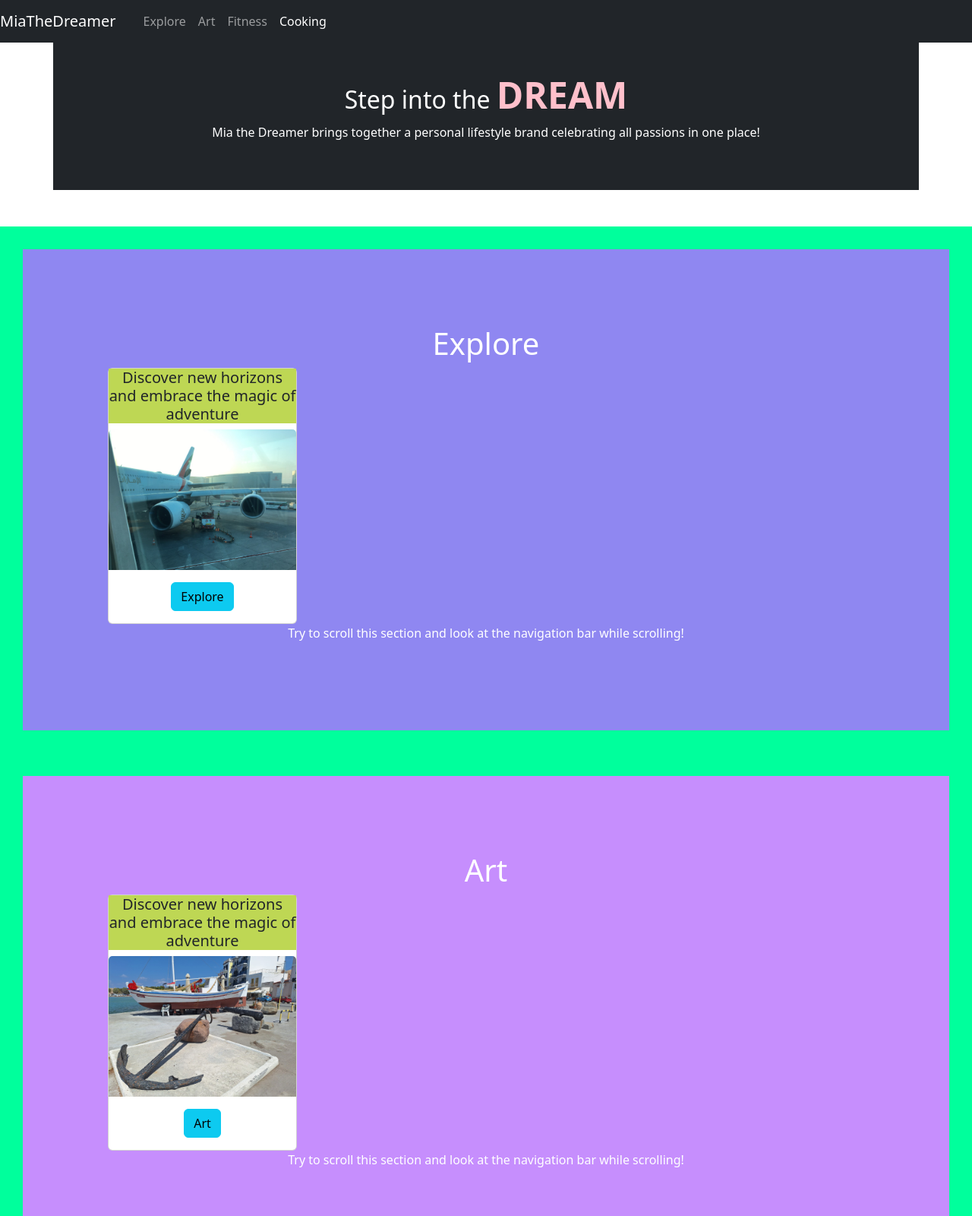
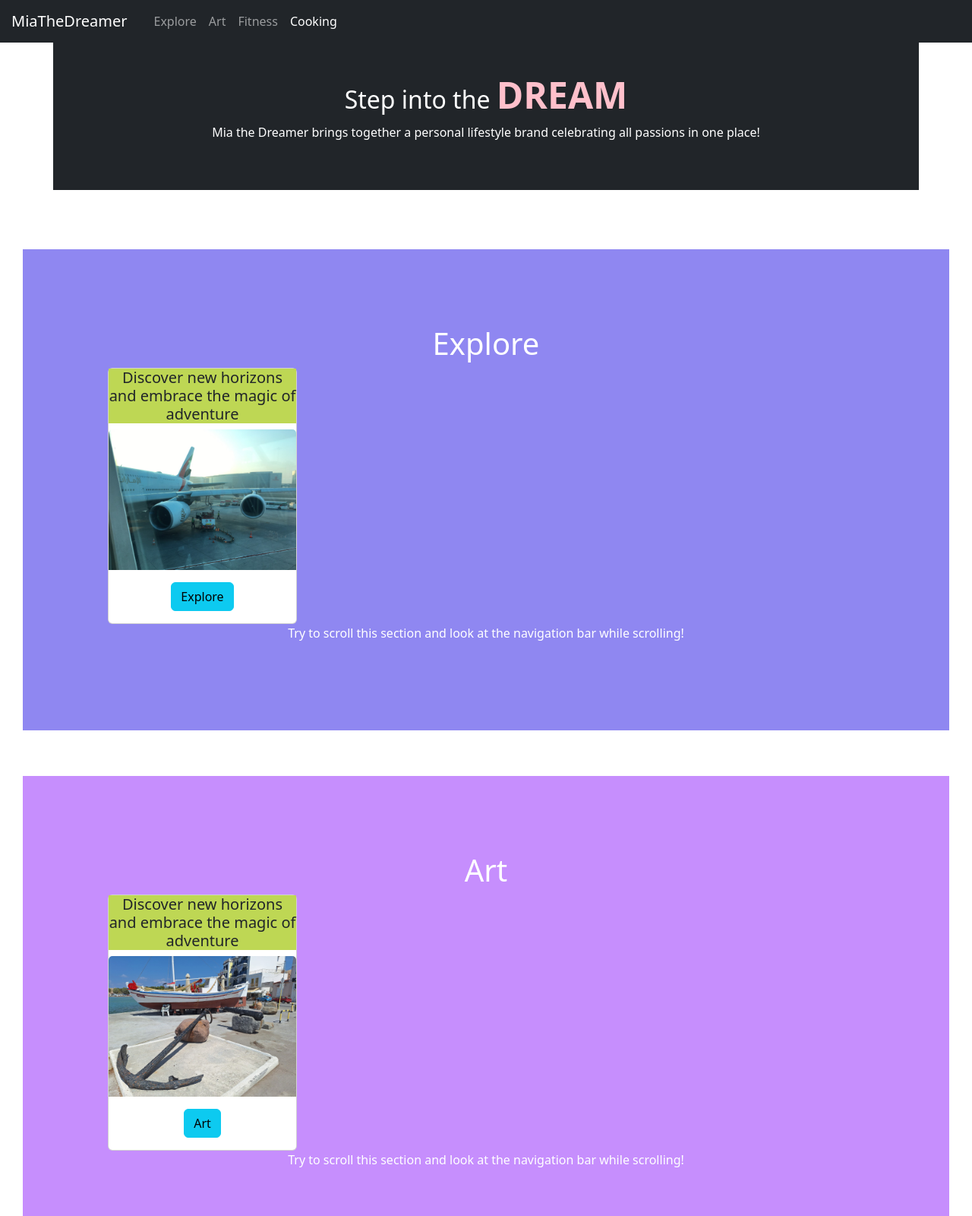
Before and after one commit to TiMiaRish15/miablog, a plain HTML site: page index.html in a window 1280 px wide. Shown: the top 1600 px of the page at 76% size. Drawn offline with nearby package versions, Linux system fonts and the light colour scheme; files that its build step writes are made by us from their sources.

Commit message:
Fixed margin

```diff
--- a/index.html
+++ b/index.html
@@ -30,30 +30,39 @@ text-align: center;
 }
 
 #section1 {
-border: 30px solid #00FF9C; /* 10px thick black border */
+border: 30px solid #ffffff; /* 10px thick black border */
 }
 
 #section2 {
-border: 30px solid #00FF9C; /* 10px thick black border */
+border: 30px solid #ffffff; /* 10px thick black border */
 }
 
 #section3 {
-border: 30px solid #00FF9C; /* 10px thick black border */
+border: 30px solid #ffffff; /* 10px thick black border */
 }
 
 #section4 {
-border: 30px solid #00FF9C; /* 10px thick black border */
+border: 30px solid #ffffff; /* 10px thick black border */
 }
 
 h2 {
 text-align: center;
 }
 
+.navbar-brand {
+  margin-left: 15px; /* Adjust the value as needed */
+  margin-right: 15px;
+}
+
+
 </style>
 
 
 </head>
+
+
 <body data-bs-spy="scroll" data-bs-target=".navbar" data-bs-offset="50">
+
         <nav class="navbar navbar-expand-sm bg-dark navbar-dark fixed-top">
           <!--Try the logo here-->
           <a class="navbar-brand" href="DinoCorn.png">MiaTheDreamer</a>
@@ -61,22 +70,31 @@ text-align: center;
             <span class="navbar-toggler-icon"></span>
           </button>
           <!--Try the logo here-->
+
           <div class="container-fluid">
             <ul class="navbar-nav">
               <li class="nav-item">
                 <a class="nav-link" href="#section1">Explore</a>
               </li>
+
               <li class="nav-item">
                 <a class="nav-link" href="#section2">Art</a>
               </li>
+
               <li class="nav-item">
                 <a class="nav-link" href="#section3">Fitness</a>
               </li>
+
               <li class="nav-item">
                 <a class="nav-link" href="#section4">Cooking</a>
               </li>
+
             </ul>
           </div>
+
+
+
+
         </nav>
 <!--This is good-->
 
```
